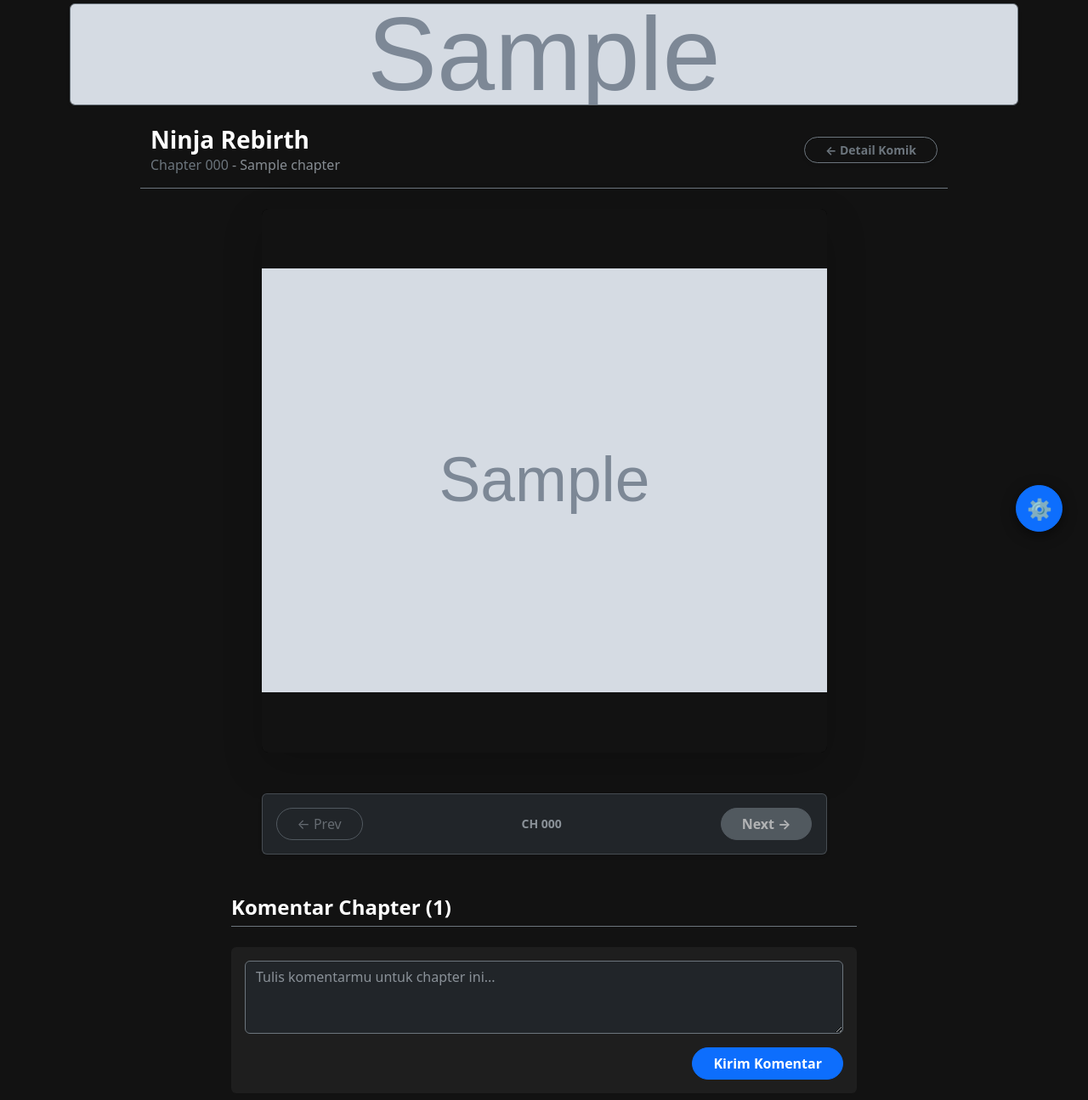
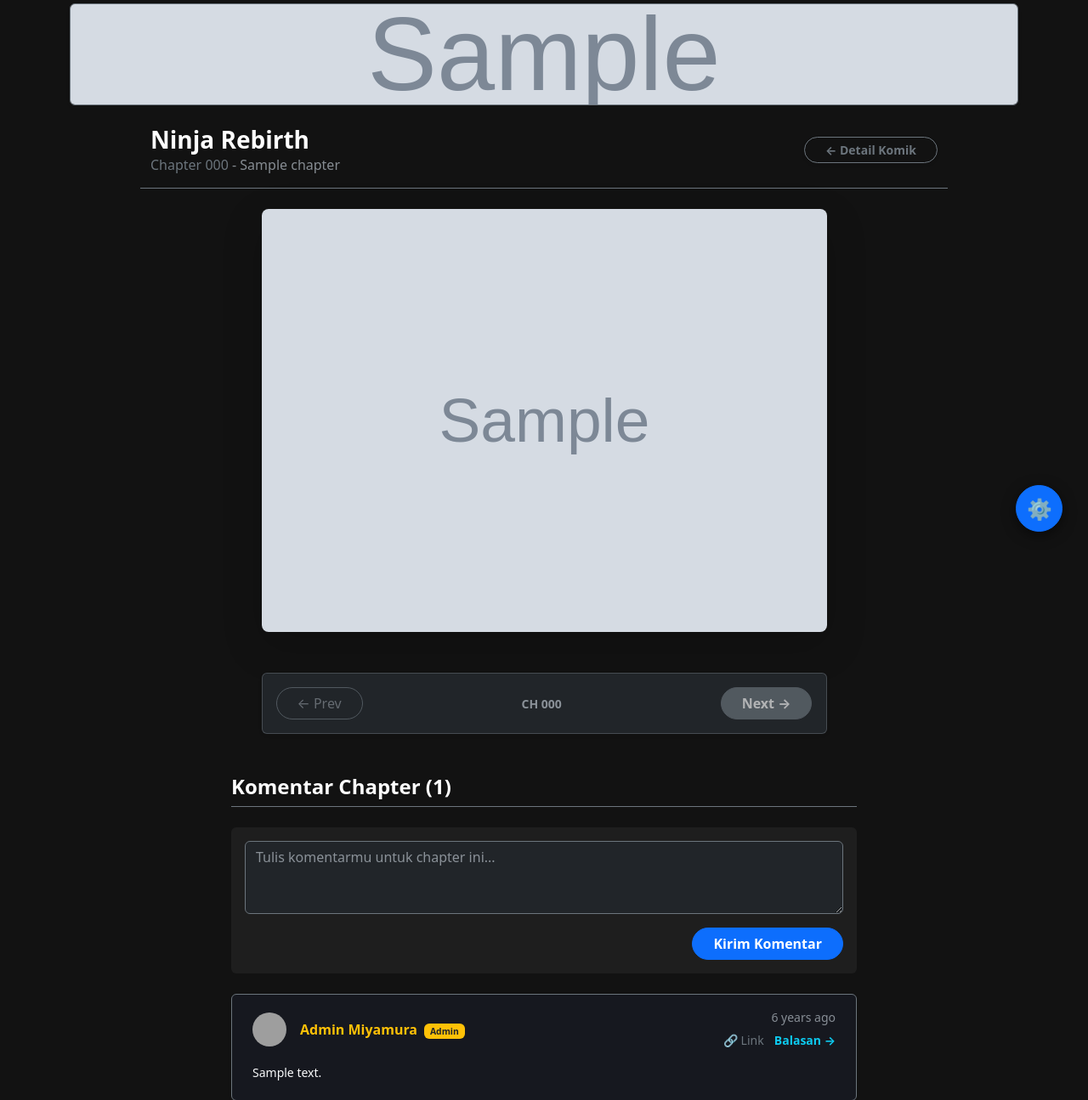
Before and after one commit to yudiyurdud-dotcom/manga-ai, a Laravel app: page /komik/ninja-rebirth/chapter/000 in a window 1280 px wide. Shown: the part 144-1439 px from the top of the page at 85% size. Run offline with Laravel 10, Linux system fonts and the light colour scheme; a user stored in the database is signed in; data comes from the database, SQL or seed files in the repository; tables that the repository leaves empty hold one stand-in row (values such as "Sample post"); grey boxes marked "Sample" are stand-in pictures; grey boxes are pictures that could not be loaded.

Commit message:
Add files via upload

```diff
--- a/resources/views/manga/read.blade.php
+++ b/resources/views/manga/read.blade.php
@@ -102,13 +102,11 @@
 
 <!-- 2. AREA BACA KOMIK (SEAMLESS & LAZY LOAD) -->
 <div class="row justify-content-center mb-5">
-    <div class="col-md-8 col-lg-7 p-0 shadow-lg manga-reader-container" style="background-color: #000000; border-radius: 8px; overflow: hidden;" id="readerArea">
+    <div class="col-md-8 col-lg-7 p-0 shadow-lg manga-reader-container d-flex flex-column" style="background-color: #000000; border-radius: 8px; overflow: hidden;" id="readerArea">
         @forelse($chapter->pages->sortBy('page_number') as $page)
-            <div class="page-wrapper">
-                <img src="{{ asset($page->image_path) }}" class="img-fluid w-100 d-block m-0 p-0 reader-img manga-image" alt="Halaman {{ $page->page_number }}" loading="lazy">
-            </div>
+            <img src="{{ asset($page->image_path) }}" class="img-fluid w-100 d-block m-0 p-0 reader-img manga-image border-0" style="vertical-align: top;" alt="Halaman {{ $page->page_number }}" loading="lazy">
         @empty
-            <div class="p-5 text-center text-muted" style="background-color: #1a1a1a; min-height: 50vh; display: flex; align-items: center; justify-content: center;">
+            <div class="p-5 text-center text-muted w-100" style="background-color: #1a1a1a; min-height: 50vh; display: flex; align-items: center; justify-content: center;">
                 <h5 class="mb-0">Belum ada gambar yang diunggah untuk chapter ini.</h5>
             </div>
         @endforelse
```
